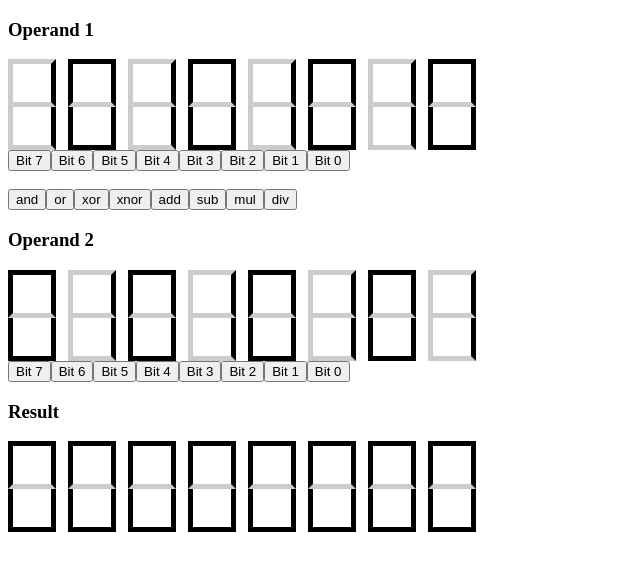
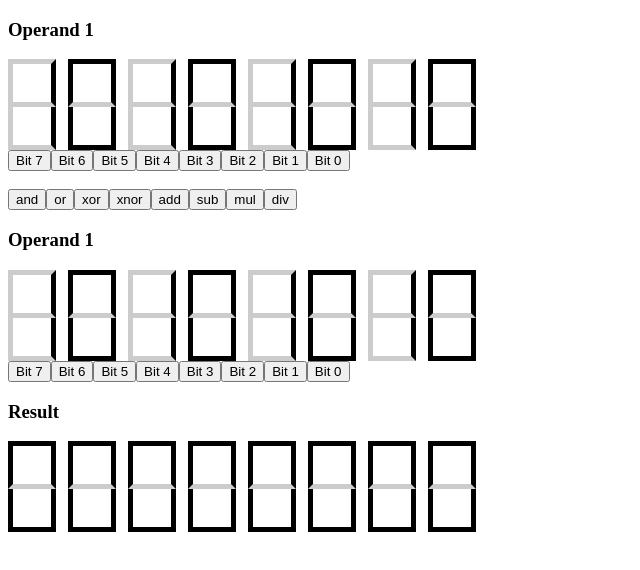
Before and after one commit to janek26/ByteFiddler, a Next.js app: page /logical-operations in a window 1280 px wide. Shown: the top 570 px of the page, without its empty margins (0-640 px from the left). Built offline with nearby package versions, Linux system fonts and the light colour scheme.

Commit message:
Refactoring render() less lines

```diff
--- a/components/logical-operations/BitButtonGroup.js
+++ b/components/logical-operations/BitButtonGroup.js
@@ -1,5 +1,24 @@
 "use strict";
 
+
+class SingleBitGroup extends React.Component {
+  render() {
+    let name = this.props.id;
+
+    return(
+      <div>
+        <CreateCaption topic="Operand 1" />
+        <BitDisplay
+          digits={firstBitgroup}
+          fixedNumberOfBits={8}
+          id="{name}" />
+        <BitButtonGroup
+          numbers={[7, 6, 5, 4, 3, 2, 1, 0]}
+          id="firstBitgroup" />
+      </div>
+    )
+  }
+}
 
 /**
  * BitButtonGroup
@@ -10,10 +29,11 @@
  */
 export default class BitButtonGroup extends React.Component {
   handleBitClick (groupId, number, e) {
-    if (groupId == 'firstBitgroup')
+    if (groupId == 'firstBitgroup') {
         console.log(groupId, number);
-    else if (groupId == 'secondBitgroup')
+    } else if (groupId == 'secondBitgroup') {
         console.log(groupId, number);
+    }
   }
 
   render() {
--- a/components/logical-operations/LogicalOperations.js
+++ b/components/logical-operations/LogicalOperations.js
@@ -4,15 +4,14 @@ import BitDisplay         from '../BitDisplay';
 import BitButtonGroup     from '../logical-operations/BitButtonGroup';
 import BitOperationsGroup from '../logical-operations/BitOperationsGroup';
 
+/** States of single bits */
+let firstBitgroup   = [1, 0, 1, 0, 1, 0, 1, 0];
+let secondBitgroup  = [0, 1, 0, 1, 0, 1, 0, 1];
+let result          = [0, 0, 0, 0, 0, 0, 0, 0];
 
-let CreateCaption = props => (<h3>{props.topic}</h3>);
-
-export default class LogicalOperations extends React.Component {
+class SingleBitGroup extends React.Component {
   render() {
-    /** States of single bits */
-    let firstBitgroup   = [1, 0, 1, 0, 1, 0, 1, 0];
-    let secondBitgroup  = [0, 1, 0, 1, 0, 1, 0, 1];
-    let result          = [0, 0, 0, 0, 0, 0, 0, 0];
+    let name = this.props.id;
 
     return(
       <div>
@@ -20,20 +19,31 @@ export default class LogicalOperations extends React.Component {
         <BitDisplay
           digits={firstBitgroup}
           fixedNumberOfBits={8}
-          id="firstBitDisplay" />
+          id="{name}" />
         <BitButtonGroup
           numbers={[7, 6, 5, 4, 3, 2, 1, 0]}
           id="firstBitgroup" />
+      </div>
+    )
+  }
 
+}
+
+let CreateCaption = props => (<h3>{props.topic}</h3>);
+
+export default class LogicalOperations extends React.Component {
+  render() {
+
+    return(
+      <div>
+        <SingleBitGroup
+          name="firstBitDisplay"
+          topic="Operand 1" />
         <BitOperationsGroup />
-        <CreateCaption topic="Operand 2" />
-        <BitDisplay
-          digits={secondBitgroup}
-          fixedNumberOfBits={8}
-          id="secondBitDisplay" />
-        <BitButtonGroup
-          numbers={[7, 6, 5, 4, 3, 2, 1, 0]}
-          id="secondBitgroup" />
+
+        <SingleBitGroup
+          name="secondBitDisplay"
+          topic="Operand 1" />
 
         <CreateCaption topic="Result" />
         <BitDisplay
```
